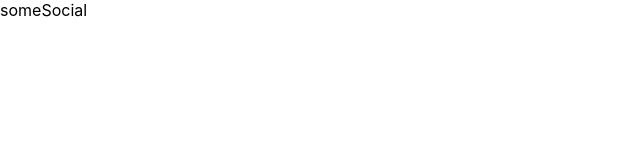
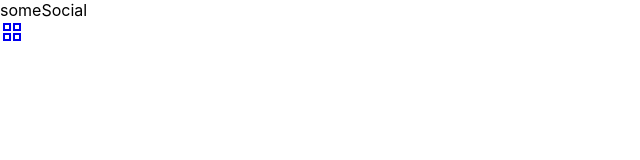
Before and after one commit to jpzambranoleon/jsx-template-prototype, a React (Create React App) app: page / in a window 1280 px wide. Shown: the top 160 px of the page, without its empty margins (0-640 px from the left). Built offline with nearby package versions, Linux system fonts and the light colour scheme.

Commit message:
updated Sidebar.jsx

```diff
--- a/src/components/sidebar/Sidebar.jsx
+++ b/src/components/sidebar/Sidebar.jsx
@@ -1,3 +1,4 @@
+import GridViewIcon from '@mui/icons-material/GridView';
 import "./sidebar.css"
 
 function Sidebar() {
@@ -11,7 +12,7 @@ function Sidebar() {
                 <ul className="nav-list">
                     <li>
                         <a href="#">
-                            <i className="bx bx-grid-alt" ></i>
+                            <GridViewIcon />
                         </a>
                     </li>
                 </ul>
```
